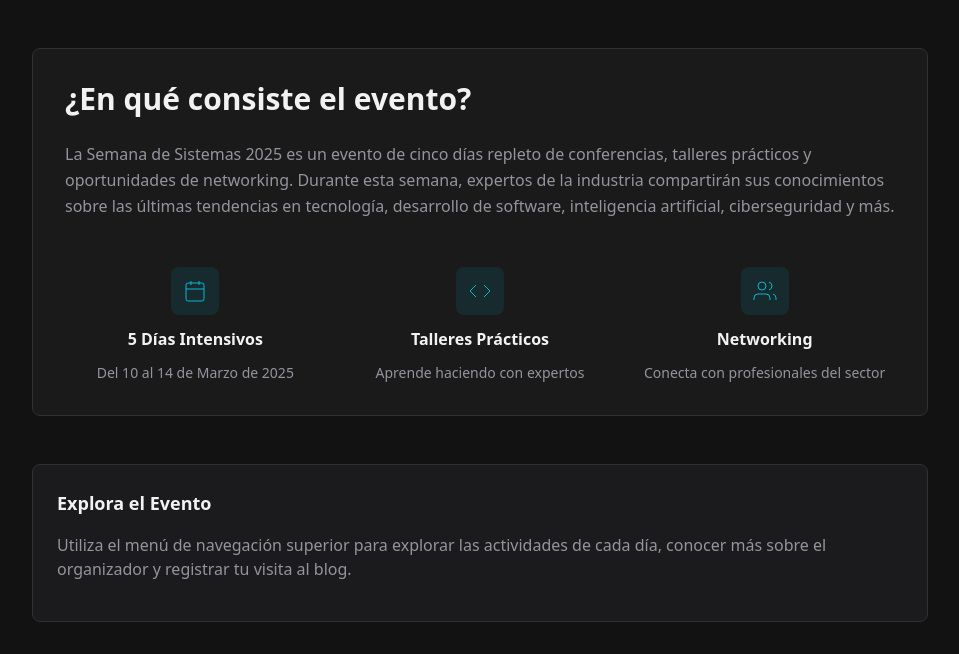
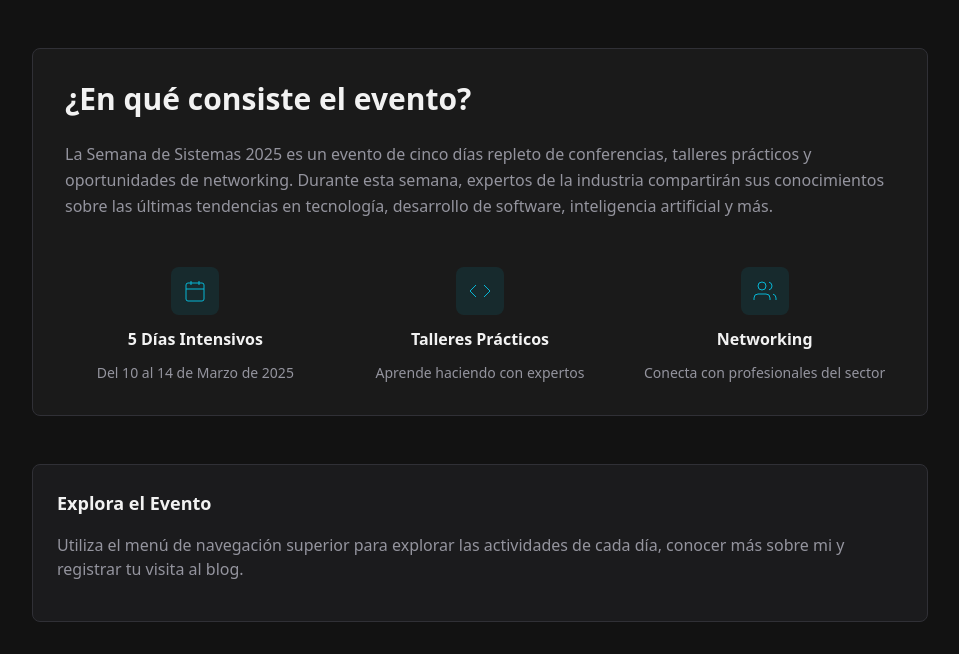
Before and after one commit to CesarZV23005/SDS2025, a PHP site: page /app/views/layout.php in a window 1280 px wide. Shown: the part 401-1055 px from the top of the page, without its empty margins (160-1119 px from the left). Run offline with PHP 8.4, Linux system fonts and the light colour scheme; some libraries are stand-ins or nearby versions.

Commit message:
ft: informacion corregida en landing page

```diff
--- a/proyecto-mvc/app/views/layout.php
+++ b/proyecto-mvc/app/views/layout.php
@@ -89,9 +89,7 @@
                     La Semana de Sistemas 2025 es un evento de cinco días repleto de conferencias, talleres prácticos y
                     oportunidades de networking. Durante esta semana, expertos de la industria compartirán sus
                     conocimientos
-                    sobre las últimas tendencias en tecnología, desarrollo de software, inteligencia artificial,
-                    ciberseguridad
-                    y más.
+                    sobre las últimas tendencias en tecnología, desarrollo de software, inteligencia artificial y más.
                 </p>
 
                 <div class="grid md:grid-cols-3 gap-6 pt-6">
@@ -138,7 +136,7 @@
                 <h3 class="text-lg font-semibold mb-4">Explora el Evento</h3>
                 <p class="text-muted mb-4">
                     Utiliza el menú de navegación superior para explorar las actividades de cada día,
-                    conocer más sobre el organizador y registrar tu visita al blog.
+                    conocer más sobre mi y registrar tu visita al blog.
                 </p>
             </section>
         </div>
```
